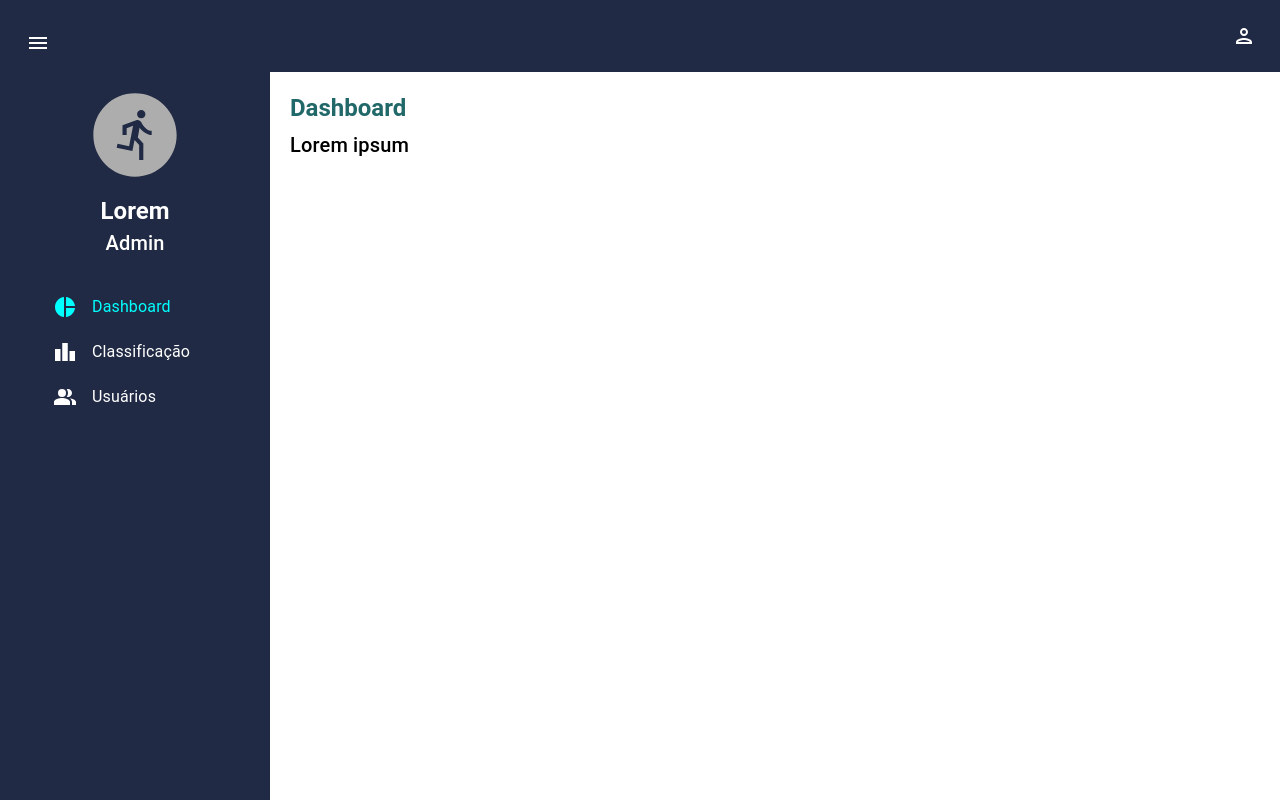
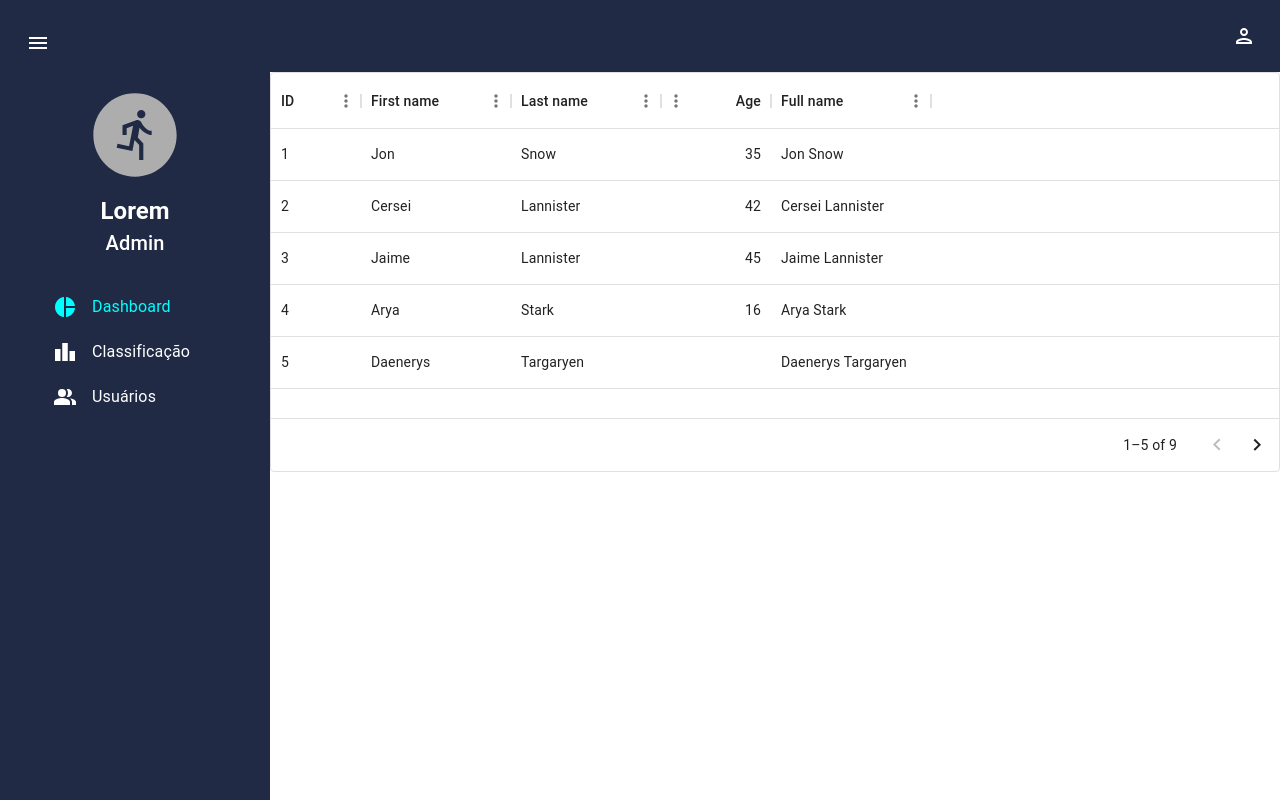
Before and after one commit to mayoral-leonardo/RanFIT, a React (Create React App) app: page /users in a window 1280 px wide. Both pictures are taken after a click on the button "ENTRAR". Built offline with nearby package versions, Linux system fonts and the light colour scheme.

Commit message:
Initial state of table

```diff
--- a/package.json
+++ b/package.json
@@ -8,6 +8,7 @@
     "@material-ui/core": "^4.12.4",
     "@mui/icons-material": "^5.11.16",
     "@mui/material": "^5.12.0",
+    "@mui/x-data-grid": "^6.2.1",
     "@reduxjs/toolkit": "^1.9.3",
     "@testing-library/jest-dom": "^5.16.5",
     "@testing-library/react": "^13.4.0",
--- /dev/null
+++ b/src/components/Table/Table.jsx
@@ -0,0 +1,63 @@
+import * as React from 'react';
+import Box from '@mui/material/Box';
+import { DataGrid } from '@mui/x-data-grid';
+
+const columns = [
+  { field: 'id', headerName: 'ID', width: 90 },
+  {
+    field: 'firstName',
+    headerName: 'First name',
+    width: 150,
+  },
+  {
+    field: 'lastName',
+    headerName: 'Last name',
+    width: 150,
+  },
+  {
+    field: 'age',
+    headerName: 'Age',
+    type: 'number',
+    width: 110,
+  },
+  {
+    field: 'fullName',
+    headerName: 'Full name',
+    description: 'This column has a value getter and is not sortable.',
+    sortable: false,
+    width: 160,
+    valueGetter: (params) =>
+      `${params.row.firstName || ''} ${params.row.lastName || ''}`,
+  },
+];
+
+const rows = [
+  { id: 1, lastName: 'Snow', firstName: 'Jon', age: 35 },
+  { id: 2, lastName: 'Lannister', firstName: 'Cersei', age: 42 },
+  { id: 3, lastName: 'Lannister', firstName: 'Jaime', age: 45 },
+  { id: 4, lastName: 'Stark', firstName: 'Arya', age: 16 },
+  { id: 5, lastName: 'Targaryen', firstName: 'Daenerys', age: null },
+  { id: 6, lastName: 'Melisandre', firstName: null, age: 150 },
+  { id: 7, lastName: 'Clifford', firstName: 'Ferrara', age: 44 },
+  { id: 8, lastName: 'Frances', firstName: 'Rossini', age: 36 },
+  { id: 9, lastName: 'Roxie', firstName: 'Harvey', age: 65 },
+];
+
+export default function Table() {
+  return (
+    <Box sx={{ height: 400, width: '100%' }}>
+      <DataGrid
+        rows={rows}
+        columns={columns}
+        initialState={{
+          pagination: {
+            paginationModel: {
+              pageSize: 5,
+            },
+          },
+        }}
+        pageSizeOptions={[5]}
+      />
+    </Box>
+  );
+}
--- a/src/routes/levels/admin.js
+++ b/src/routes/levels/admin.js
@@ -1,12 +1,15 @@
+import React from "react"
 import Dashboard from "../../views/Dashboard/Dashboard";
 import { routes } from "../routes";
 import PeopleAltIcon from '@mui/icons-material/PeopleAlt';
+import DataTable from "../../views/DataTable/DataTable";
 
 const users = {
   path: '/users',
   name: 'Usuários',
   icon: PeopleAltIcon,
-  component: Dashboard,
+  sidebar: true,
+  component: <DataTable/>
 }
 
 export const adminRoutes = [
--- a/src/routes/routes.js
+++ b/src/routes/routes.js
@@ -1,3 +1,4 @@
+import React from "react"
 import Dashboard from '../views/Dashboard/Dashboard';
 import PieChartIcon from '@mui/icons-material/PieChart';
 import LeaderboardIcon from '@mui/icons-material/Leaderboard';
@@ -6,14 +7,16 @@ const dashboard = {
   path: '/dashboard',
   name: 'Dashboard',
   icon: PieChartIcon,
-  component: Dashboard,
+  sidebar: true,
+  component: <Dashboard/>
 }
 
 const leaderBoards = {
   path: '/leaderboards',
   name: 'Classificação',
   icon: LeaderboardIcon,
-  component: Dashboard,
+  sidebar: true,
+  component: <Dashboard/>
 }
 
 export const routes = [
--- /dev/null
+++ b/src/views/DataTable/DataTable.jsx
@@ -0,0 +1,8 @@
+import React from "react";
+import Table from "../../components/Table/Table";
+
+export default function DataTable () {
+  return (
+    <Table/>
+  )
+}
--- a/src/views/global/LayoutRender/LayoutRender.jsx
+++ b/src/views/global/LayoutRender/LayoutRender.jsx
@@ -1,14 +1,16 @@
 import React, { Fragment } from "react";
+import { Route, Routes } from "react-router-dom";
 import Topbar from '../Topbar/Topbar';
 import Sidebar from '../Sidebar/Sidebar'
 import SignIn from "../../SignIn/SignIn";
-import Dashboard from "../../Dashboard/Dashboard";
+import getRoutes from "../../../routes/functions/routesFunctions";
 import { useAuth } from "../../../hooks/hooks";
 
 
 export default function LayoutRender() {
   const auth = useAuth()
   const isLogged = !!auth._id
+  const userRoutes = getRoutes(auth)
 
   if (isLogged) {
     return (
@@ -16,7 +18,18 @@ export default function LayoutRender() {
         <Sidebar />
         <main className="content">
           <Topbar />
-          <Dashboard />
+            <Routes>
+              {userRoutes.map(item => {
+                return (
+                  <Route
+                    key={item.name}
+                    exact
+                    path={item.path}
+                    element={item.component}
+                  />
+                )
+              })}
+            </Routes>
         </main>
       </Fragment>
     )
--- a/src/views/global/Sidebar/Sidebar.jsx
+++ b/src/views/global/Sidebar/Sidebar.jsx
@@ -94,7 +94,7 @@ export default function Sidebar() {
 
           <Box paddingLeft={isCollapsed ? undefined : "10%"}>
             {
-              userRoutes.map(route => {
+              userRoutes.filter(item => item.sidebar).map(route => {
                 return (
                   <Item
                     key={route.name}
```
Also changed, not shown: 1 other file (tests, documents, lock files or other folders).
